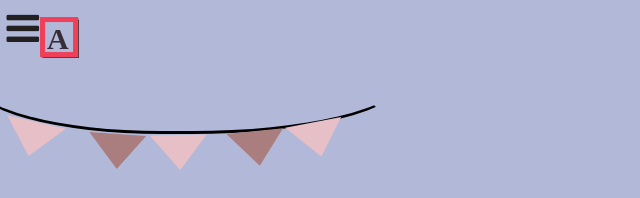
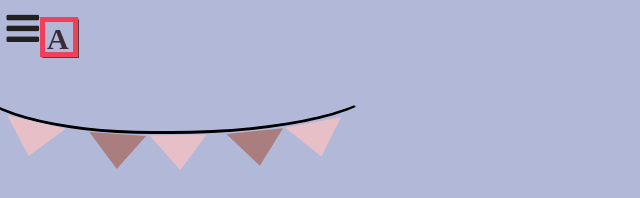
Before and after one commit to adhyayanlama16/AK1, a plain HTML site: page index.html in a window 1280 px wide. Shown: the top 198 px of the page, without its empty margins (0-640 px from the left). Drawn offline with Linux system fonts and the light colour scheme.

Commit message:
Update styles.css

```diff
--- a/css/styles.css
+++ b/css/styles.css
@@ -7,7 +7,7 @@ body{
     height: 640px;
     background: #b2b9d8;
     max-height: 640px;
-
+    max-width: 395px;
 
     }
 .round{
@@ -297,7 +297,7 @@ body{
 }
 .hang{
     position: absolute;
-    width: 425.43px;
+    width: 405.43px;
     height: 100px;
     left: -36.88px;
     top: 20px;
```
